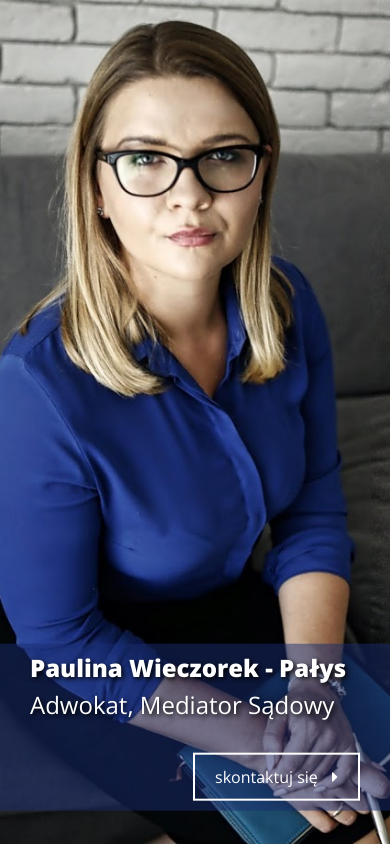
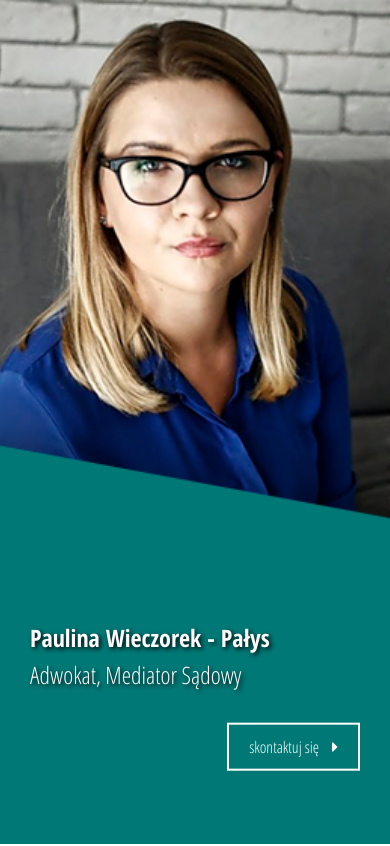
Before and after one commit to czeskigit/pwpProjekt, a plain HTML site: page index.html in a window 390 px wide. Shown: the top 846 px of the page. Drawn offline with nearby package versions, Linux system fonts and the light colour scheme.

Commit message:
propozycja 1.1 poprawka

```diff
--- a/index.html
+++ b/index.html
@@ -5,7 +5,8 @@
     <meta charset="UTF-8">
     <meta name="viewport" content="width=device-width, initial-scale=1.0">
 
-    <link href="https://fonts.googleapis.com/css?family=Open+Sans:300,400,800&amp;subset=latin-ext" rel="stylesheet">
+<!--    <link href="https://fonts.googleapis.com/css?family=Open+Sans:300,400,800&amp;subset=latin-ext" rel="stylesheet">-->
+    <link href="https://fonts.googleapis.com/css?family=Open+Sans+Condensed:300,700&amp;subset=latin-ext" rel="stylesheet">
     <link rel="stylesheet" href="bootstrap/css/bootstrap.min.css">
     <link rel="stylesheet" href="fontawesome-free-5.8.1-web/css/all.min.css">
     <link rel="stylesheet" href="css/style.css">
@@ -19,7 +20,7 @@
    <!--Header-->
     <header>
         <div id="image-container">
-            <img src="resources/slajder-glw.png" alt="header image">
+            <img src="resources/slajder-glw_2.png" alt="header image">
             <div id="hero-quick-contact-box" style="display: none">
                 <h1>Paulina Wieczorek - Pałys</h1>
                 <h2>Adwokat, Mediator Sądowy</h2>
--- a/scss/responsive.scss
+++ b/scss/responsive.scss
@@ -12,7 +12,7 @@
             margin-top: 0;
             width: 100%;
             height: 100vh;
-            background-image: url('../resources/background-practices.JPG');
+            background-image: url('../resources/tablet.png');
             background-position: center;
             background-size: cover;
             background-repeat: no-repeat;
@@ -20,13 +20,13 @@
 
             #hero-quick-contact-box {
                 padding: 10px 30px;
-                width: 100%;
-                background-color: rgba(25, 44, 112, 0.5);
+                width: 45%;
                 right: 0;
 
                 h1,
                 h2 {
                     text-shadow: 2px 2px 5px #000;
+//                    font-size: 20px;
                 }
             }
 
@@ -76,12 +76,14 @@
 @media all and (max-width: 575px) {
     header {
         #image-container {
-            background-image: url('../resources/zdjecie%20satrona%202.JPG');
+            background-image: url('../resources/phone.png');
             background-position: top;
+            background-attachment: local;
 
             #hero-quick-contact-box {
                 top: auto;
-                bottom: 0;
+                bottom: 30px;
+                width: 100%;
             }
         }
     }
--- a/scss/style.scss
+++ b/scss/style.scss
@@ -1,6 +1,7 @@
 * {
     margin: 0;
-    font-family: 'Open Sans', sans-serif;
+    font-family: 'Open Sans Condensed', sans-serif;
+//    font-family: 'Open Sans', sans-serif;
     color: #2b2b2b;
 }
 
```
Also changed, not shown: css/responsive.css, css/style.css, resources/phone.png (added), resources/slajder-glw.png (deleted), resources/slajder-glw_2.png (added), resources/tablet.png (added), resources/zdjecie satrona 2.JPG (deleted).
